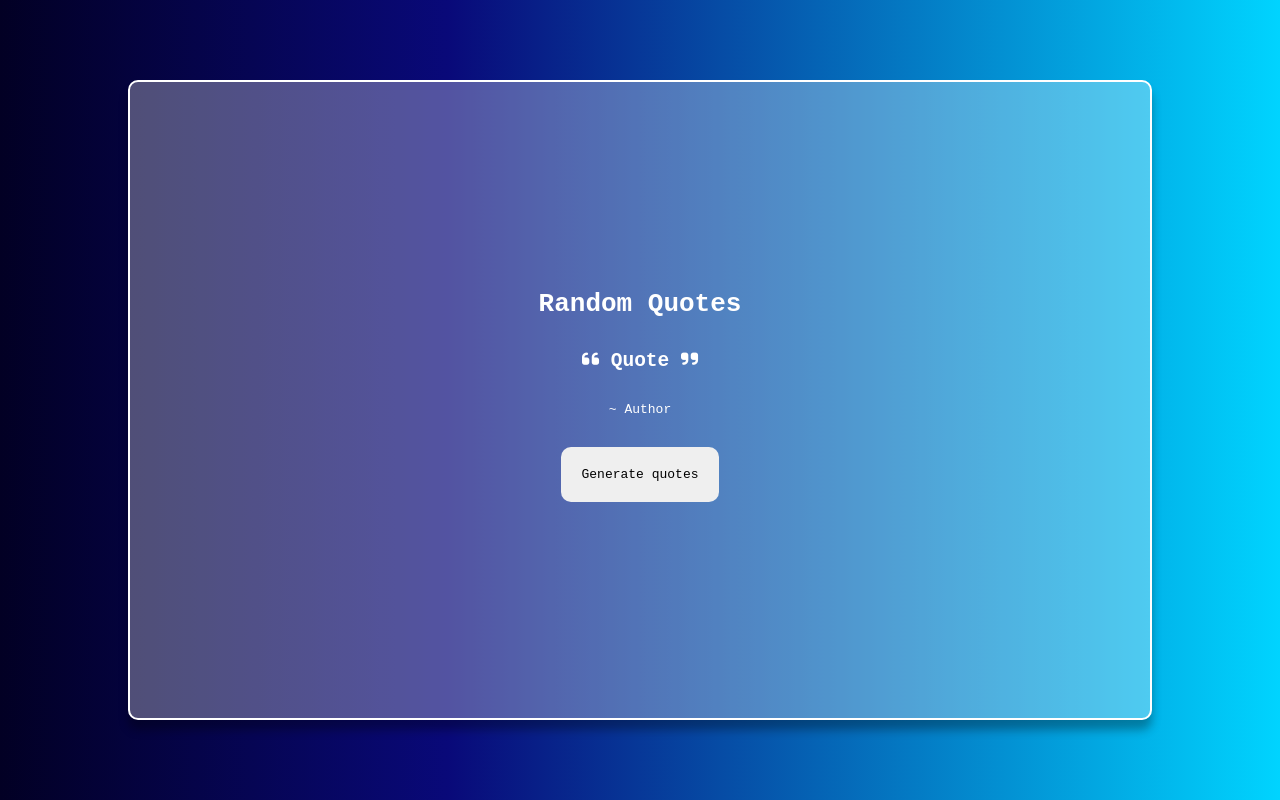
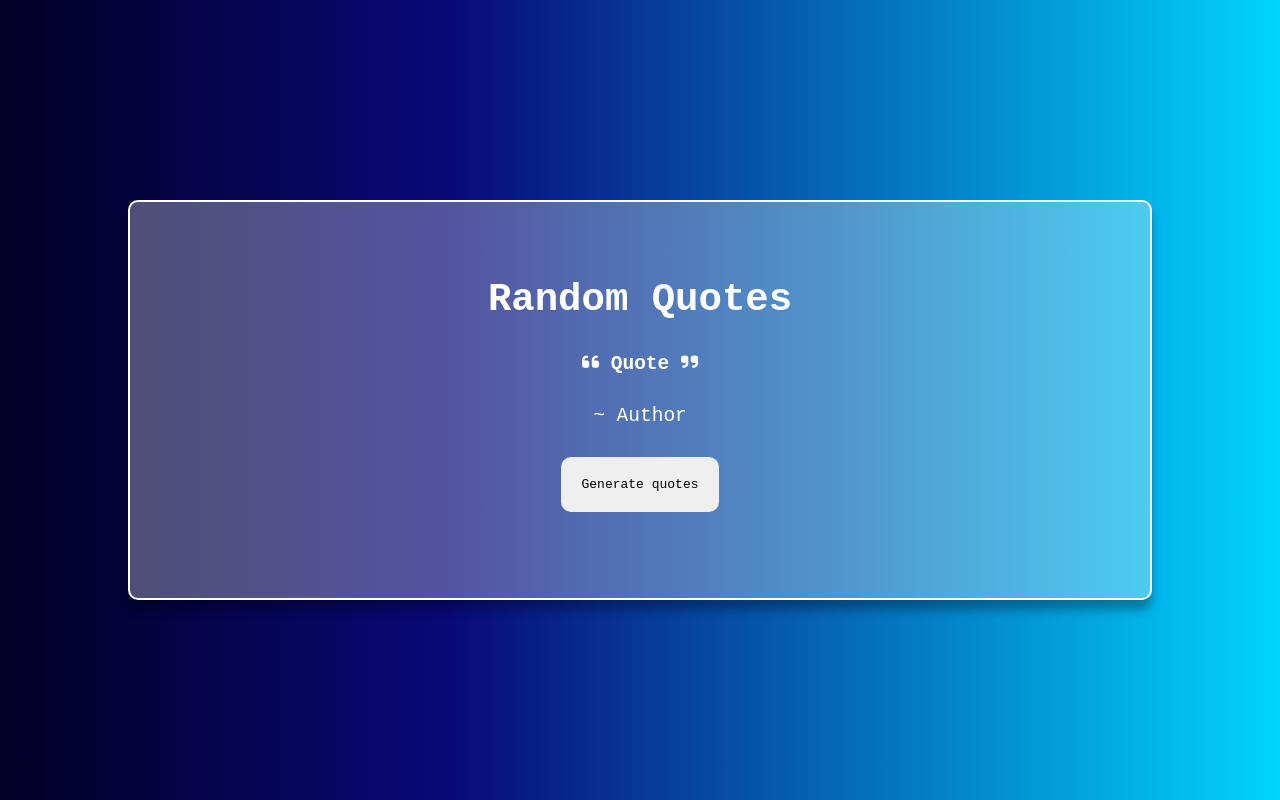
Before and after one commit to FearlessBehalf61/randomQuotes, a website: page index.html in a window 1280 px wide. Drawn offline with Linux system fonts and the light colour scheme.

Commit message:
Update style.css

```diff
--- a/style.css
+++ b/style.css
@@ -15,13 +15,12 @@ body{
 
 .container{
     padding: 10px 30px;
-
     color:white;
     min-width: 80vw;
-    min-height: 80vh;
+    min-height: 50vh;
     display: flex;
     justify-content: center;
-    font-size: 1rem;
+    font-size: 1.5rem;
     height: fit-content;
     flex-direction: column;
     align-items: center;
@@ -35,8 +34,10 @@ body{
 }
 
 h1{
-    white-space: nowrap;
     margin: 0 10px;
+}
+.quote{
+    font-size:1.5rem;
 }
 .btn{
     padding: 20px;
```
